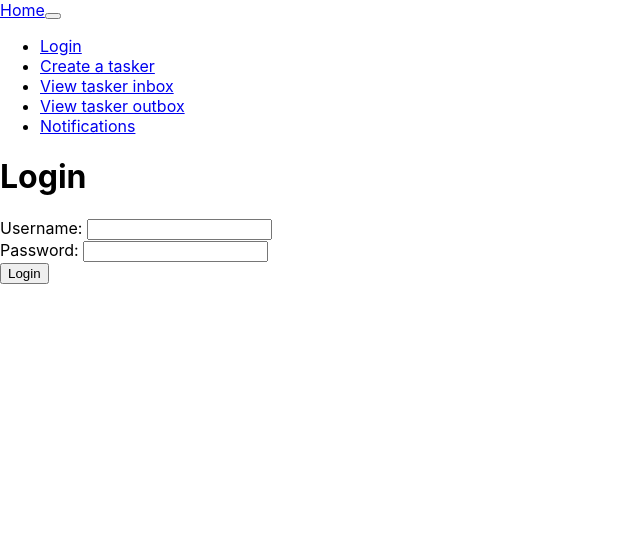
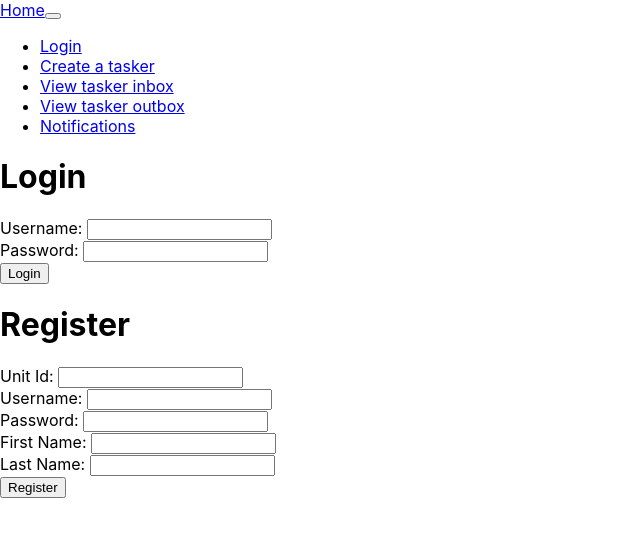
Before and after one commit to willjantscher/SDI_Capstone, a React (Create React App) app in the folder at-at/: page /login in a window 1280 px wide. Shown: the top 536 px of the page, without its empty margins (0-640 px from the left). Built offline with nearby package versions, Linux system fonts and the light colour scheme.

Commit message:
added registration

```diff
--- a/at-at/src/login/LoginMain.jsx
+++ b/at-at/src/login/LoginMain.jsx
@@ -7,6 +7,9 @@ class LoginMain extends React.Component {
         this.state = {
             username: '',
             passphrase: '',
+            unit_id: '',
+            first_name: '',
+            last_name: ''
         }
     }
 
@@ -31,12 +34,33 @@ class LoginMain extends React.Component {
             alert("Username not found. Please register first.")
         } else {
             const resDetails = await response.json();
-            alert(`Welcome ${resDetails[0].first_name} ${resDetails[0].last_name}!`)
+            alert(`Welcome ${resDetails.first_name} ${resDetails.last_name}!`)
             let cookies = new Cookies();
             alert("user_id " + cookies.get("user_id"))
             alert("unit_id " + cookies.get("unit_id"))
             this.props.history.push('/create_tasker')
         }
+    }
+
+    handleRegistration = async () => {
+        const response = await fetch(`http://localhost:3001/register`, {
+            method: 'POST',
+            headers: { 'Content-Type':  'application/json' },
+            body: JSON.stringify({
+                unit_id: this.state.unit_id,
+                username: this.state.username,
+                passphrase: this.state.passphrase,
+                first_name: this.state.first_name,
+                last_name: this.state.last_name
+              }),
+            credentials: 'include'
+           });
+        const resDetails = await response.json();
+        alert(`Welcome ${resDetails.first_name} ${resDetails.last_name}!`)
+        let cookies = new Cookies();
+        alert("user_id " + cookies.get("user_id"))
+        alert("unit_id " + cookies.get("unit_id"))
+        this.props.history.push('/create_tasker')
     }
 
     render() {
@@ -50,11 +74,28 @@ class LoginMain extends React.Component {
                 <input type='text' name='passphrase' value={this.state.passphrase} onChange={this.handleInput}></input>
                 <br/>
                 <button onClick={this.handleLogin}>Login</button>
+                <br/>
+                <h1>Register</h1>
+                <label>Unit Id: </label>
+                <input type='text' name='unit_id' value={this.state.unit_id} onChange={this.handleInput}></input>
+                <br/>
+                <label>Username: </label>
+                <input type='text' name='username' value={this.state.username} onChange={this.handleInput}></input>
+                <br/>
+                <label>Password: </label>
+                <input type='text' name='passphrase' value={this.state.passphrase} onChange={this.handleInput}></input>
+                <br/>
+                <label>First Name: </label>
+                <input type='text' name='first_name' value={this.state.first_name} onChange={this.handleInput}></input>
+                <br/>
+                <label>Last Name: </label>
+                <input type='text' name='last_name' value={this.state.last_name} onChange={this.handleInput}></input>
+                <br/>
+                <button onClick={this.handleRegistration}>Register</button>
             </div>
         )
     }
 
 }
 
-
 export default LoginMain;
```
Also changed, not shown: 2 other files (tests, documents, lock files or other folders).
